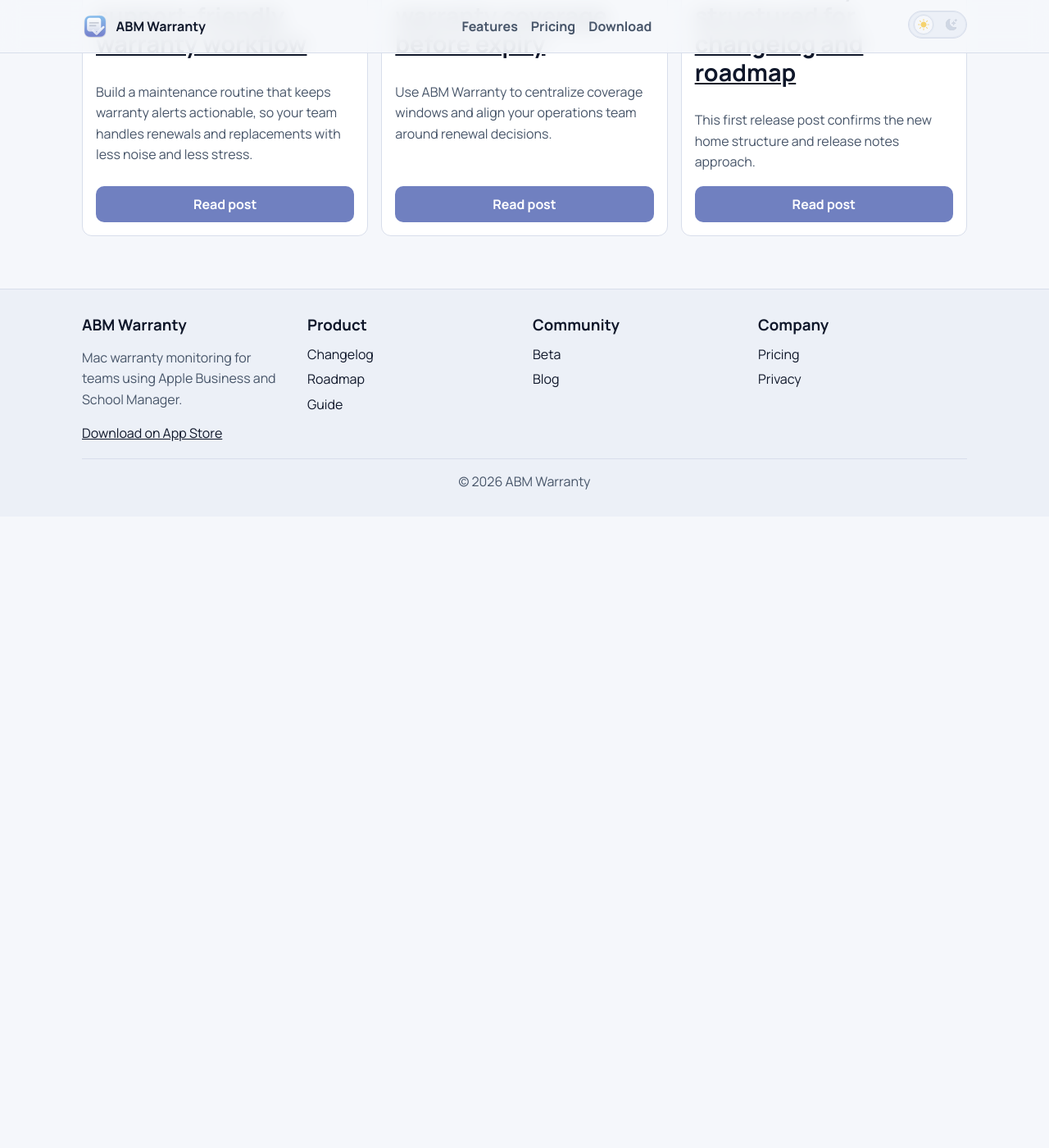
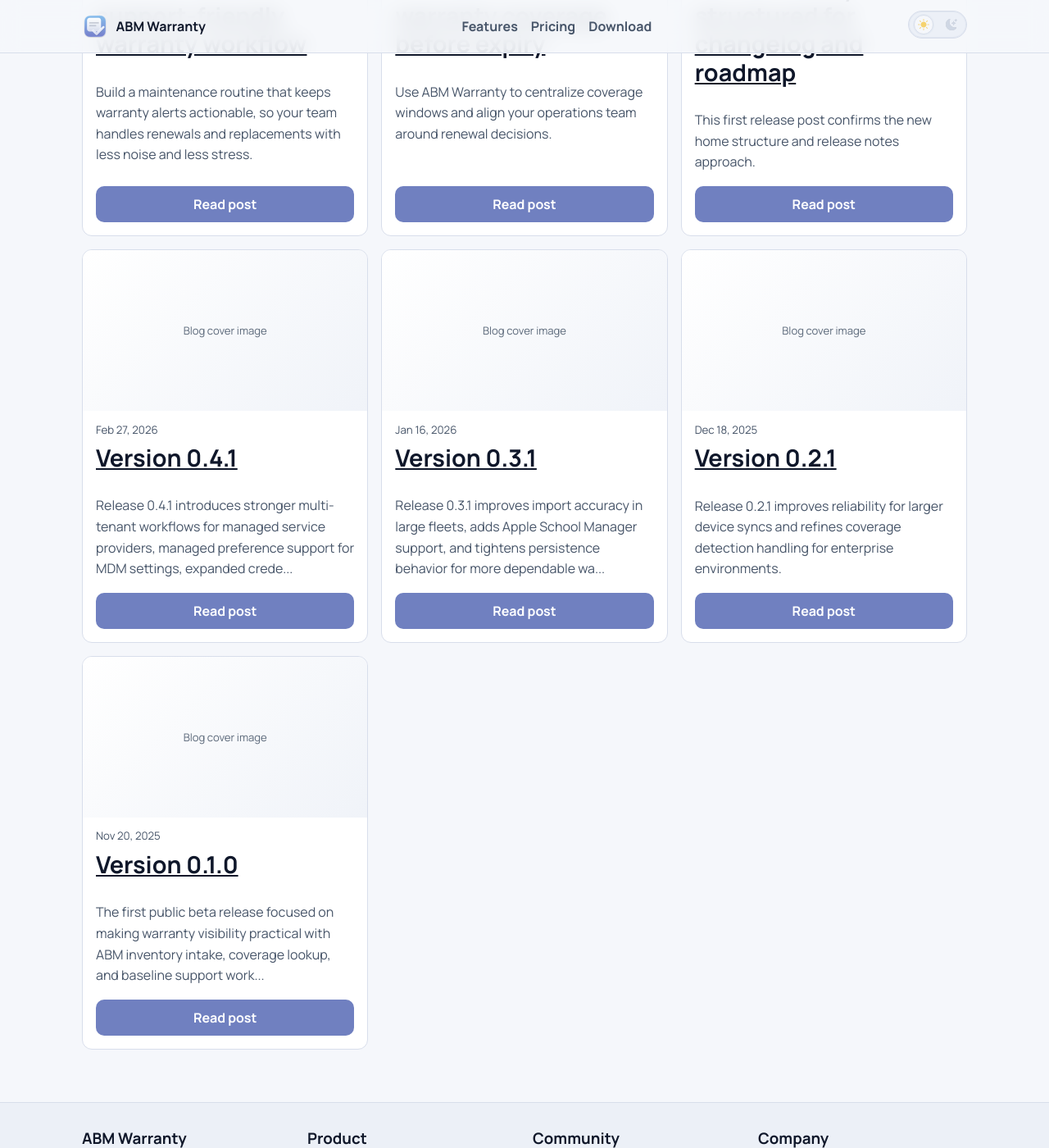
Before and after one commit to jonbrown21/abmwarranty, a Jekyll site: the page built from blog.md, in a window 1280 px wide and 1400 px high, scrolled down 405 px. Shown: the whole window at 82% size. Built offline with Jekyll 4.4.1, drawn with Linux system fonts in a browser that asks for light colours; before the commit the page ends 1035 px from its top, so only the background shows below that.

Commit message:
feat: drive changelog timeline from front matter release posts

```diff
--- /dev/null
+++ b/_posts/2025-11-20-abm-warranty-0-1-0.md
@@ -0,0 +1,14 @@
+---
+title: "Version 0.1.0"
+date: 2025-11-20
+categories: [changelog]
+release_version: "0.1.0"
+release_date: "Nov 20, 2025"
+release_notes:
+  - Initial public beta release
+  - Apple Business Manager inventory import
+  - Warranty and AppleCare+ coverage lookup
+  - Additional release notes here
+---
+
+The first public beta release focused on making warranty visibility practical with ABM inventory intake, coverage lookup, and baseline support workflows for device lifecycle visibility.
--- /dev/null
+++ b/_posts/2025-12-18-abm-warranty-0-2-1.md
@@ -0,0 +1,14 @@
+---
+title: "Version 0.2.1"
+date: 2025-12-18
+categories: [changelog]
+release_version: "0.2.1"
+release_date: "Dec 18, 2025"
+release_notes:
+  - Improved stability for large device imports
+  - More accurate AppleCare+ coverage detection
+  - Enhanced error handling for intermittent ABM API failures
+  - Additional release notes here
+---
+
+Release 0.2.1 improves reliability for larger device syncs and refines coverage detection handling for enterprise environments.
--- /dev/null
+++ b/_posts/2026-01-16-abm-warranty-0-3-1.md
@@ -0,0 +1,15 @@
+---
+title: "Version 0.3.1"
+date: 2026-01-16
+categories: [changelog]
+release_version: "0.3.1"
+release_date: "Jan 16, 2026"
+release_notes:
+  - Improves reliability and data accuracy across the app
+  - Reliable support for Apple School Manager
+  - Fixes issues where some devices could appear without coverage details
+  - Additional stability and persistence improvements make large imports more consistent
+  - Additional release notes here
+---
+
+Release 0.3.1 improves import accuracy in large fleets, adds Apple School Manager support, and tightens persistence behavior for more dependable warranty reporting.
--- /dev/null
+++ b/_posts/2026-02-27-abm-warranty-0-4-1.md
@@ -0,0 +1,16 @@
+---
+title: "Version 0.4.1"
+date: 2026-02-27
+categories: [changelog]
+release_version: "0.4.1"
+release_date: "Feb 27, 2026"
+release_notes:
+  - Multi-tenancy support for Managed Service Providers
+  - MDM support for managing managed preferences
+  - Multi-credential handling
+  - Single device refresh
+  - Log debugging for greater troubleshooting
+  - Additional release notes here
+---
+
+Release 0.4.1 introduces stronger multi-tenant workflows for managed service providers, managed preference support for MDM settings, expanded credential handling, and deeper diagnostics when investigating API sync behavior.
--- a/assets/css/main.css
+++ b/assets/css/main.css
@@ -585,13 +585,30 @@ html[data-theme='dark'] .theme-icon-light { color: #9ca9c0; opacity: 0.35; }
 .changelog-link a:visited {
   display: inline-flex;
   align-items: center;
-  text-decoration: underline;
+  text-decoration: none;
   text-underline-offset: 2px;
   font-weight: 600;
+  border: 1px solid color-mix(in srgb, var(--border) 70%, transparent);
+  padding: 0.35rem 0.72rem;
+  border-radius: 999px;
+  font-size: 0.76rem;
 }
 
 .changelog-link {
-  margin-top: 0.35rem;
+  margin-top: auto;
+  align-self: flex-end;
+}
+
+.changelog-release-actions {
+  margin-top: 0.95rem;
+  display: flex;
+  flex-wrap: wrap;
+  gap: 0.6rem;
+}
+
+.changelog-readmore-btn {
+  background: transparent;
+  color: var(--text);
 }
 
 .changelog-latest-release-title {
```
Also changed, not shown: _includes/sections/changelog.html (+10 -50 lines), changelog.md.
